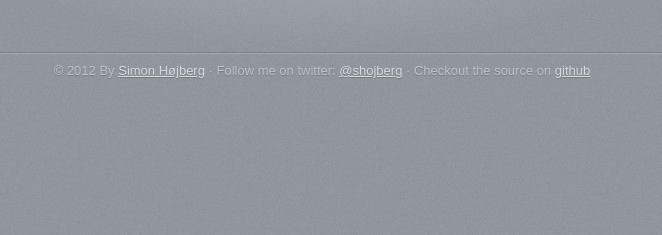
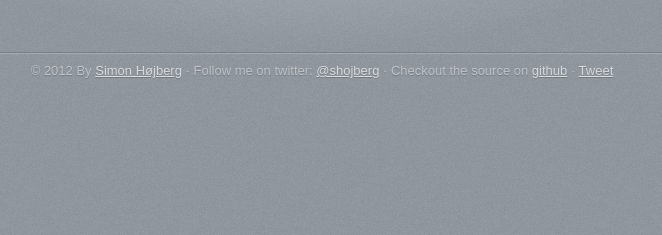
Before and after one commit to hojberg/cssarrowplease, a website: page public/index.html in a window 1280 px wide. Shown: the part 494-729 px from the top of the page, 318-980 px from the left. Drawn offline with nearby package versions, Linux system fonts and the light colour scheme; a web font is replaced by a local one.

Commit message:
tweet button

```diff
--- a/public/index.html
+++ b/public/index.html
@@ -55,7 +55,10 @@
         </form>
       </div>
       <code class='result_code' readonly='readonly'></code>
+
     </div>
+
+
 
     <footer id='footer'>
       &copy; 2012 By <a href='http://icreateui.com'>Simon Højberg</a>
@@ -63,6 +66,9 @@
       Follow me on twitter: <a href='https://twitter.com/shojberg'>@shojberg</a>
       &middot;
       Checkout the source on <a href='https://github.com/hojberg/cssarrowplease'>github</a>
+      &middot;
+      <a href="https://twitter.com/share" class="twitter-share-button" data-text="Simple way to create CSS arrows for tooltips and the like" data-via="shojberg">Tweet</a>
+      <script>!function(d,s,id){var js,fjs=d.getElementsByTagName(s)[0];if(!d.getElementById(id)){js=d.createElement(s);js.id=id;js.src="//platform.twitter.com/widgets.js";fjs.parentNode.insertBefore(js,fjs);}}(document,"script","twitter-wjs");</script>
     </footer>
 
     <script src='https://ajax.googleapis.com/ajax/libs/jquery/1.7.1/jquery.min.js'></script>
```
